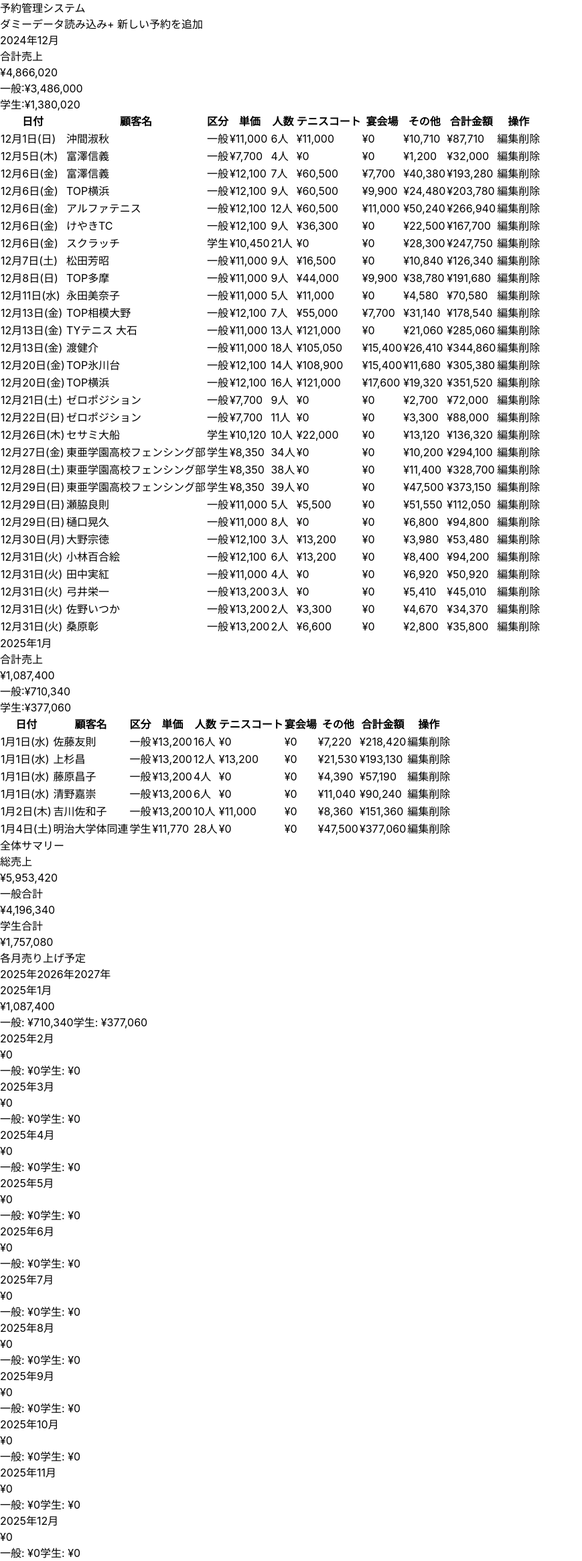
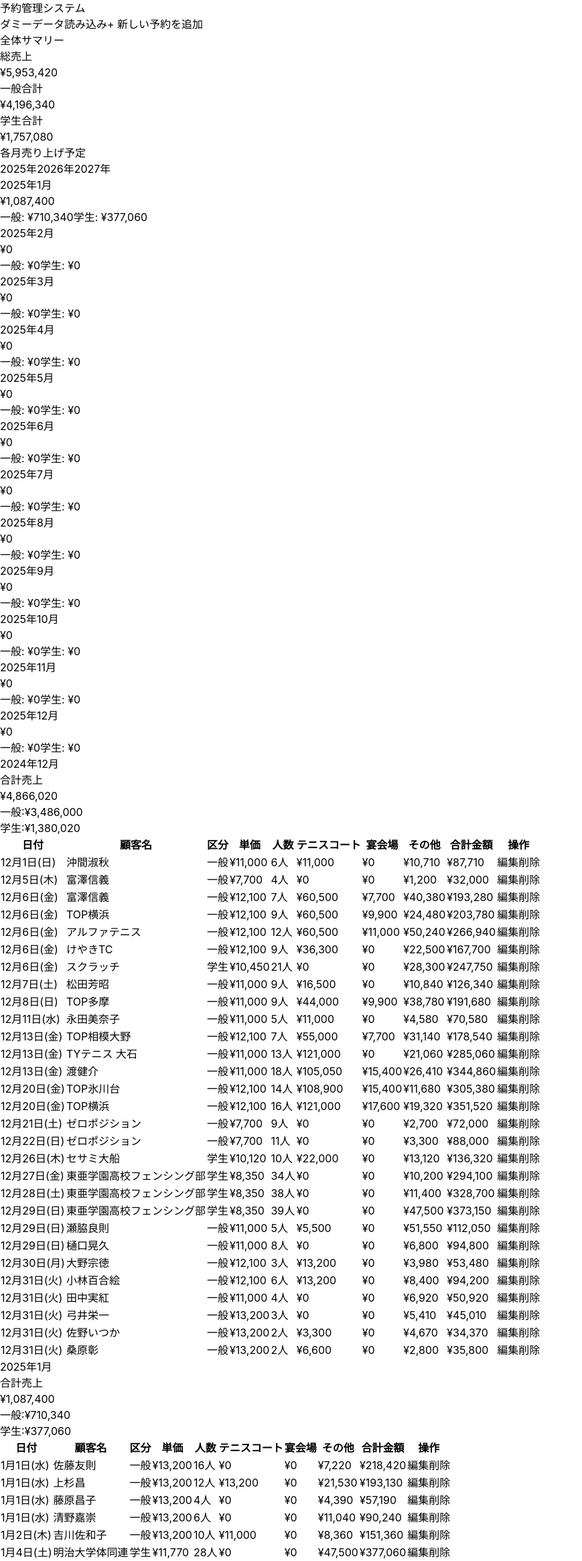
Before and after one commit to taka-dhj/lobbing, a React (Vite) app: page / in a window 1280 px wide. Shown: the whole page at 67% size, without its empty margins (0-869 px from the left). Built offline with nearby package versions, Linux system fonts and the light colour scheme.

Commit message:
refactor: 全体サマリーを上部に移動
- 全体サマリーセクションをページ上部（月次詳細の前）に移動
- ユーザーが最初に全体像を把握しやすいレイアウトに改善

```diff
--- a/src/App.tsx
+++ b/src/App.tsx
@@ -118,20 +118,9 @@ function App() {
             </button>
           </div>
         ) : (
-          <div>
-            {monthlySummaries.map((summary) => (
-              <MonthlyView
-                key={summary.month}
-                summary={summary}
-                onEdit={handleEdit}
-                onDelete={handleDelete}
-              />
-            ))}
-          </div>
-        )}
-
-        {monthlySummaries.length > 0 && (
-          <div className="mt-8 bg-white rounded-lg shadow-lg p-6">
+          <>
+            {/* 全体サマリーを上部に表示 */}
+            <div className="mb-8 bg-white rounded-lg shadow-lg p-6">
               <h2 className="text-xl font-bold mb-4">全体サマリー</h2>
               <div className="grid grid-cols-1 md:grid-cols-3 gap-4 mb-6">
                 <div className="bg-blue-50 p-4 rounded-md">
@@ -192,6 +181,19 @@ function App() {
                 </div>
               </div>
             </div>
+
+            {/* 月次詳細ビュー */}
+            <div>
+              {monthlySummaries.map((summary) => (
+                <MonthlyView
+                  key={summary.month}
+                  summary={summary}
+                  onEdit={handleEdit}
+                  onDelete={handleDelete}
+                />
+              ))}
+            </div>
+          </>
         )}
       </main>
     </div>
```
Lines whose indentation alone changed are shown as unchanged.
